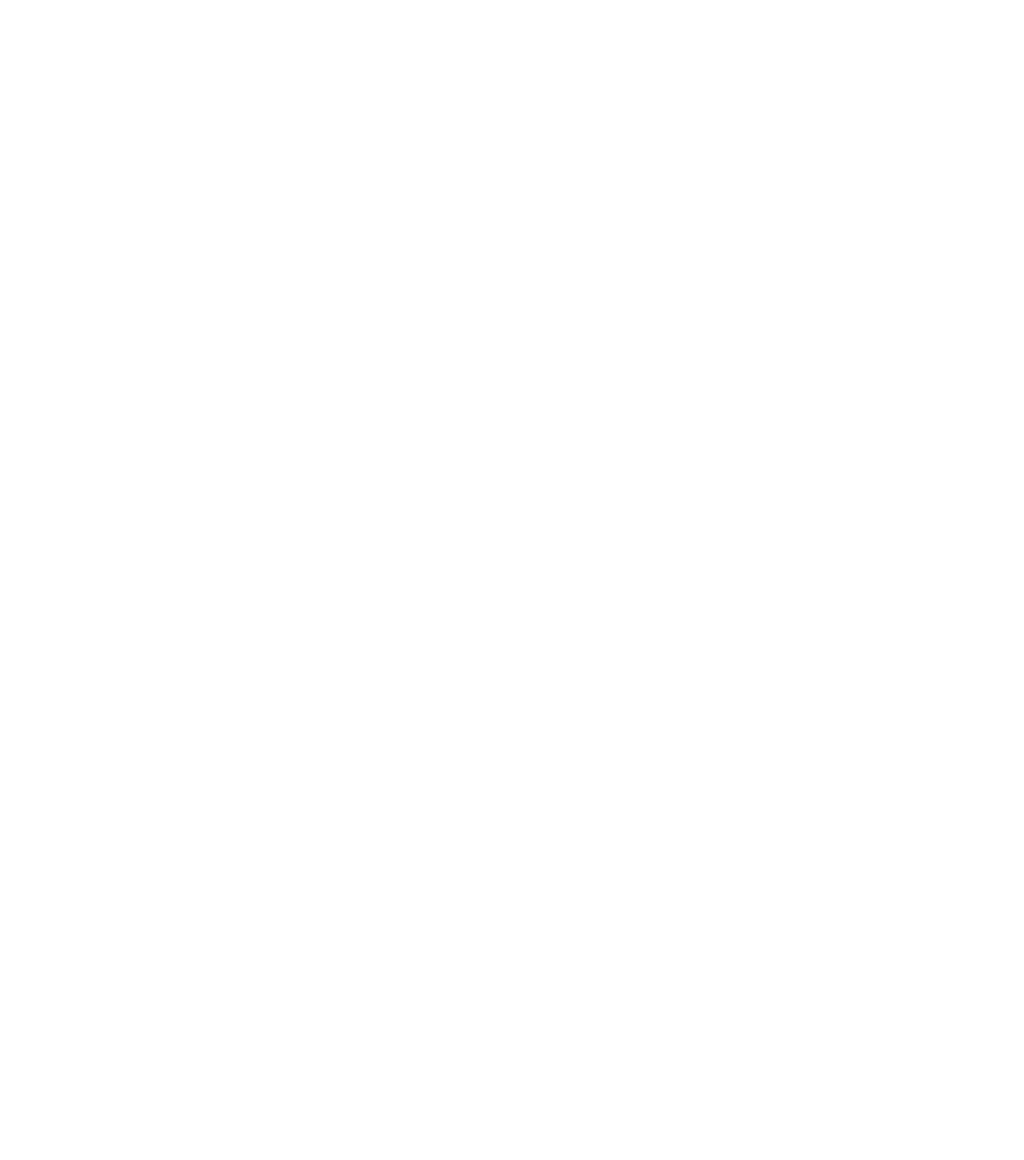
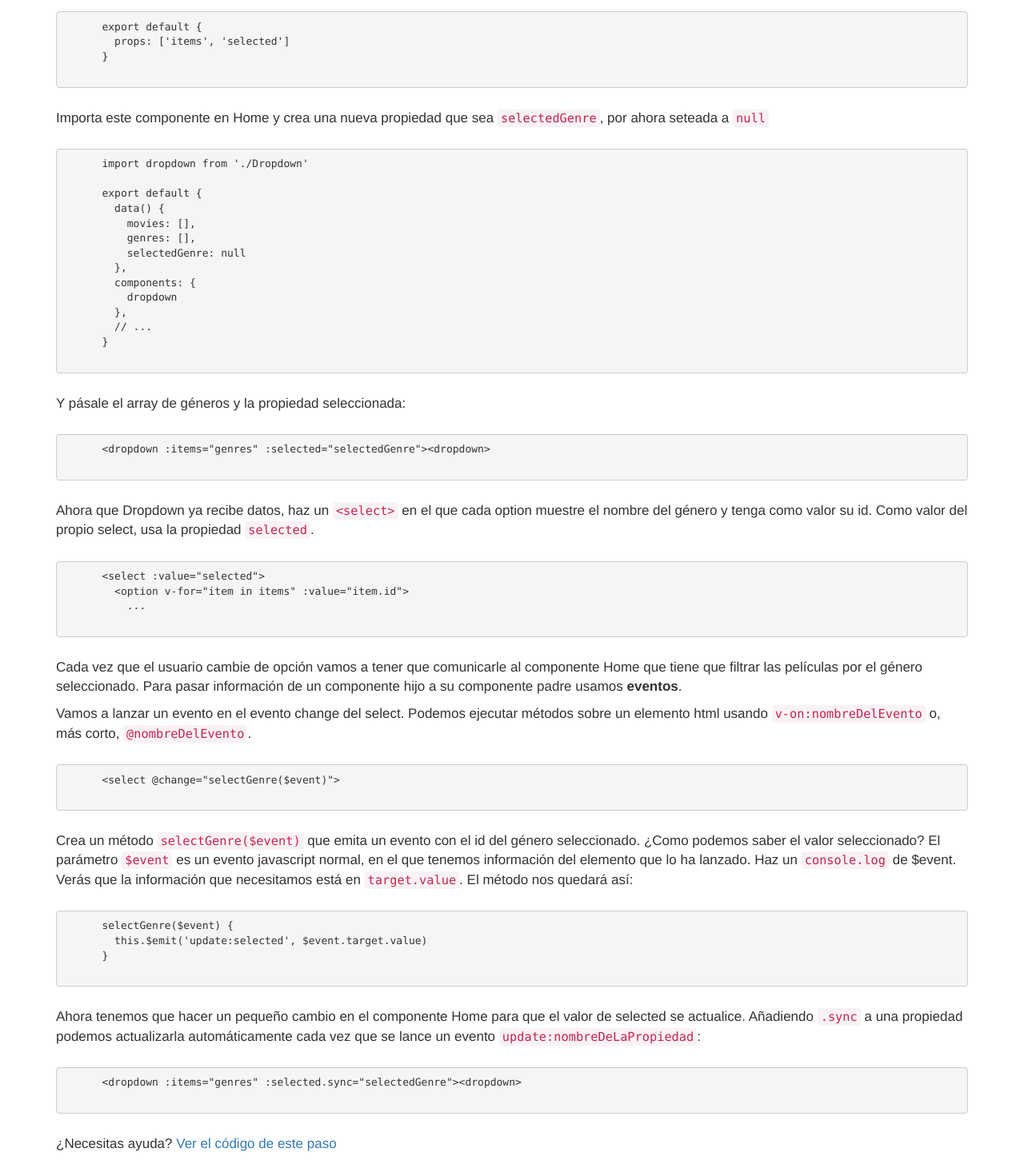
Before and after one commit to nuria-fl/vue-tutorial, a Vue app: page /#/step4 in a window 1280 px wide. Before the commit this address led to /#/vue-tutorial/step3. Shown: the part 480-1931 px from the top of the page at 80% size. Before the commit the page ends 800 px from the top, so only its background shows below. Built offline with nearby package versions, Linux system fonts and the light colour scheme.

Commit message:
add step4

```diff
--- a/src/components/Step2.vue
+++ b/src/components/Step2.vue
@@ -42,19 +42,28 @@
 
     <p>Ahora utiliza el mismo template para pintar los dos objetos. Acuérdate que puedes iterar por arrays y objetos usando <code>v-for="movie in movies"</code></p>
 
-    <p>¿Necesitas ayuda? <a href="#">Ver el código de este paso</a></p>
+    <p>¿Necesitas ayuda? <a href="#" @click.prevent="showResult">Ver el código de este paso</a></p>
 
+    <div :class="resultHidden ? 'hidden' : ''">
+      <h3>src/components/Home.vue</h3>
+
+      <pre>
+
+      </pre>
+    </div>
     <router-link :to="{name: 'Step3'}" class="btn btn-lg btn-primary">Siguiente</router-link>
   </div>
 </template>
 
 <script>
+
+import resultMixin from '@/mixins/results'
 export default {
-  name: 'Init',
   data() {
     return {
       bindingExample: '{{ nombreDeLaPropiedad }}'
     }
-  }
+  },
+  mixins: [ resultMixin ]
 }
 </script>
--- a/src/components/Step3.vue
+++ b/src/components/Step3.vue
@@ -1,6 +1,6 @@
 <template>
   <div>
-    <h2>Axios</h2>
+    <h2>Comunicación con la api</h2>
     <p>Ahora tenemos un componente que nos puede listar tantas películas como tengamos en el array, pero añadirlas a mano no apetece demasiado. Vamos a crear un servicio que haga una llamada a la api de MovieDB para rellenar el array dinámicamente.</p>
 
     <!-- <p>En primer lugar, deberás registrarte en <a href="https://www.themoviedb.org/account/signup?language=en" target="_blank">MovieDB</a> y conseguir una Api key. Una vez tengamos la cuenta verificada vamos a <a href="https://www.themoviedb.org/settings/api/new?type=developer" target="_blank">Settings</a> y rellenar un pequeño formulario.</p> -->
@@ -61,19 +61,13 @@
       <br>
     </div>
 
-    <router-link :to="{name: 'Step3'}" class="btn btn-lg btn-primary">Siguiente</router-link>
+    <router-link :to="{name: 'Step4'}" class="btn btn-lg btn-primary">Siguiente</router-link>
   </div>
 </template>
 
 <script>
 import resultMixin from '@/mixins/results'
 export default {
-  name: 'Init',
-  data() {
-    return {
-      bindingExample: '{{ nombreDeLaPropiedad }}',
-    }
-  },
   mixins: [ resultMixin ]
 }
 </script>
--- /dev/null
+++ b/src/components/Step4.vue
@@ -0,0 +1,91 @@
+<template>
+  <div>
+    <h2>Filtrar por género</h2>
+    <p>Ahora que tenemos nuestra lista de componentes, vamos a añadir la función de filtrar por género. Fíjate en la información que tiene cada película (puedes mirar las propiedades de tus componentes fácilmente con la extensión <a href="https://chrome.google.com/webstore/detail/vuejs-devtools/nhdogjmejiglipccpnnnanhbledajbpd?hl=en" target="_blank">Vue Devtools para Chrome</a>). Verás que cada película tiene un array de <code>genre_ids</code> pero son ids numéricos, no es demasiado user-friendly... para poder trabajar con ellos vamos a tener que hacer otra llamada a la api para saber a qué corresponde cada id.</p>
+
+    <p>Crea una función <code>getGenres</code> en el servicio Api que hemos creado en el paso anterior que haga un get a <code>/genre/movie/list</code>. En la función <code>getMovies</code> devolvíamos <code>response.data.results</code>, pero ahora la respuesta de la api es algo distinta y tenemos que devolver <code>response.data.genres</code>. Utiliza esta función en el componente Home para guardar los géneros en las propiedades del componente, de la misma forma que hemos hecho con <code>movies</code>.</p>
+
+    <p>Ahora que tenemos un array de géneros podemos crear nuestro selector. Como el selector va a tener un poco de lógica, vamos a crearlo en un componente a parte. Crea un nuevo componente <code>Dropdown.vue</code> que reciba como propiedades el array de géneros, y la opción seleccionada. Podemos definir las propiedades que un componente espera recibir con <code>props</code>: </p>
+
+    <pre>
+      export default {
+        props: ['items', 'selected']
+      }
+    </pre>
+
+    <p>Importa este componente en Home y crea una nueva propiedad que sea <code>selectedGenre</code>, por ahora seteada a <code>null</code></p>
+
+    <pre>
+      import dropdown from './Dropdown'
+
+      export default {
+        data() {
+          movies: [],
+          genres: [],
+          selectedGenre: null
+        },
+        components: {
+          dropdown
+        },
+        // ...
+      }
+    </pre>
+
+    <p>Y pásale el array de géneros y la propiedad seleccionada:</p>
+
+    <pre>
+      &lt;dropdown :items="genres" :selected="selectedGenre"&gt;&lt;dropdown&gt;
+    </pre>
+
+    <p>Ahora que Dropdown ya recibe datos, haz un <code>&lt;select&gt;</code> en el que cada option muestre el nombre del género y tenga como valor su id. Como valor del propio select, usa la propiedad <code>selected</code>.</p>
+
+    <pre>
+      &lt;select :value="selected">
+        &lt;option v-for="item in items" :value="item.id">
+          ...
+    </pre>
+
+    <p>Cada vez que el usuario cambie de opción vamos a tener que comunicarle al componente Home que tiene que filtrar las películas por el género seleccionado. Para pasar información de un componente hijo a su componente padre usamos <strong>eventos</strong>.</p>
+
+    <p>Vamos a lanzar un evento en el evento change del select. Podemos ejecutar métodos sobre un elemento html usando <code>v-on:nombreDelEvento</code> o, más corto, <code>@nombreDelEvento</code>.</p>
+
+    <pre>
+      &lt;select @change="selectGenre($event)">
+    </pre>
+
+    <p>Crea un método <code>selectGenre($event)</code> que emita un evento con el id del género seleccionado. ¿Como podemos saber el valor seleccionado? El parámetro <code>$event</code> es un evento javascript normal, en el que tenemos información del elemento que lo ha lanzado. Haz un <code>console.log</code> de $event. Verás que la información que necesitamos está en <code>target.value</code>. El método nos quedará así:</p>
+
+    <pre>
+      selectGenre($event) {
+        this.$emit('update:selected', $event.target.value)
+      }
+    </pre>
+
+    <p>Ahora tenemos que hacer un pequeño cambio en el componente Home para que el valor de selected se actualice. Añadiendo <code>.sync</code> a una propiedad podemos actualizarla automáticamente cada vez que se lance un evento <code>update:nombreDeLaPropiedad</code>:</p>
+
+    <pre>
+      &lt;dropdown :items="genres" :selected.sync="selectedGenre"&gt;&lt;dropdown&gt;
+    </pre>
+
+    <p>¿Necesitas ayuda? <a href="#" @click.prevent="showResult">Ver el código de este paso</a></p>
+
+    <div :class="resultHidden ? 'hidden' : ''">
+      <h3>src/components/Home.vue</h3>
+      <pre>
+      </pre>
+
+      <button type="button" @click="hideResult()" class="btn btn--default btn--sm">Ocultar</button>
+      <br>
+      <br>
+    </div>
+
+    <router-link :to="{name: 'Step3'}" class="btn btn-lg btn-primary">Siguiente</router-link>
+  </div>
+</template>
+
+<script>
+import resultMixin from '@/mixins/results'
+export default {
+  mixins: [ resultMixin ]
+}
+</script>
--- a/src/router/index.js
+++ b/src/router/index.js
@@ -4,6 +4,7 @@ import Home from '@/components/Home'
 import Init from '@/components/Init'
 import Step2 from '@/components/Step2'
 import Step3 from '@/components/Step3'
+import Step4 from '@/components/Step4'
 
 Vue.use(Router)
 
@@ -28,6 +29,11 @@ export default new Router({
       path: '/step3',
       name: 'Step3',
       component: Step3
+    },
+    {
+      path: '/step4',
+      name: 'Step4',
+      component: Step4
     }
   ]
 })
```
